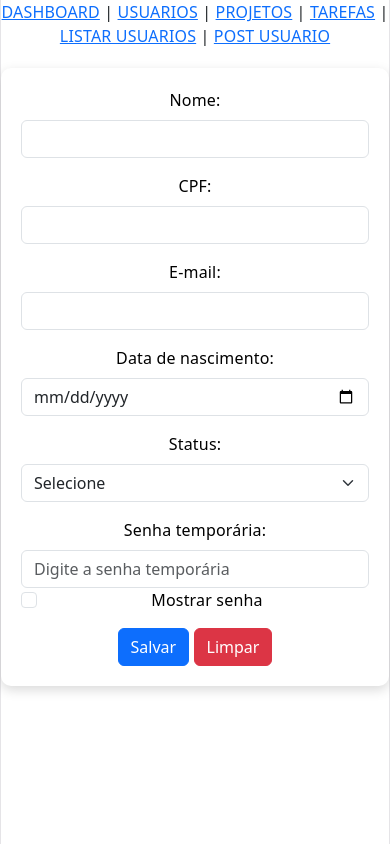
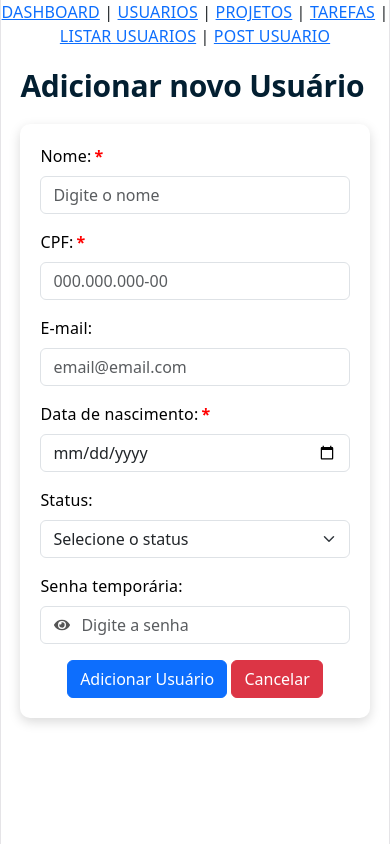
Before and after one commit to manoelamanciio/curso-fullstack-frontend-treina-recife, a React (Vite) app in the folder react/Aula 05/: page /usuarios in a window 390 px wide. Built offline with nearby package versions, Linux system fonts and the light colour scheme.

Commit message:
Crinado Alert para o formulario usuario e ajustando campos Nome, Cpf e Data de Nascimento

```diff
--- a/react/Aula 05/package.json
+++ b/react/Aula 05/package.json
@@ -14,6 +14,7 @@
     "react": "^19.2.8",
     "react-bootstrap": "^2.10.10",
     "react-dom": "^19.2.8",
+    "react-icons": "^5.7.0",
     "react-router-dom": "^7.18.4"
   },
   "devDependencies": {
--- a/react/Aula 05/src/components/FormUsuario.css
+++ b/react/Aula 05/src/components/FormUsuario.css
@@ -1,7 +1,6 @@
 .form-principal {
     width: 100%;
-    max-width: 700px;
-    margin: 40px auto;
+    margin: 0;
     padding: 30px;
     box-sizing: border-box;
     border-radius: 10px;
@@ -45,9 +44,13 @@
 }
 
 @media (max-width: 576px) {
+    .container-usuario {
+        width: auto;
+        margin: 15px;
+    }
+
     .form-principal {
         padding: 20px;
-        margin: 20px auto;
     }
 
     .alinhar-campos {
@@ -59,11 +62,7 @@
 .form-usuario-container {
     width: 90%;
     max-width: 700px;
-
-    /* Posicionamento */
     margin: 20px 0 0 20px;
-
-    /* Aparência */
     padding: 30px;
     background-color: white;
     border-radius: 10px;
@@ -79,3 +78,59 @@
 .campo-usuario {
     margin-bottom: 15px;
 }
+
+.pagina-usuario {
+    display: flex;
+    justify-content: flex-start;
+    align-items: flex-start;
+    min-height: 100vh;
+}
+
+.campo-senha {
+    position: relative;
+    display: flex;
+    align-items: center;
+}
+
+.campo-senha .form-control {
+    padding-left: 40px;
+}
+
+.botao-olho {
+    position: absolute;
+    left: 10px;
+    z-index: 2;
+    border: none;
+    background: transparent;
+    color: #555;
+    cursor: pointer;
+    padding: 4px;
+    display: flex;
+    align-items: center;
+    justify-content: center;
+}
+
+.botao-olho:hover {
+    color: #0d6efd;
+}
+
+.obrigatorio {
+    color: red;
+    font-weight: bold;
+    margin-left: 3px;
+}
+
+.container-usuario {
+
+    width: 90%;
+    max-width: 700px;
+    margin: 20px auto;
+}
+
+.titulo-form {
+    font-size: 30px;
+    font-weight: bold;
+    color: #031f31;
+    text-align: left;
+    margin-bottom: 0 0 12px 0;
+}
--- a/react/Aula 05/src/components/FormUsuario.jsx
+++ b/react/Aula 05/src/components/FormUsuario.jsx
@@ -2,7 +2,7 @@ import { useState } from "react";
 import Button from "react-bootstrap/Button";
 import Form from "react-bootstrap/Form";
 import "./FormUsuario.css";
-
+import { FaEye, FaEyeSlash } from "react-icons/fa";
 function FormUsuario() {
 
     const [nome, setNome] = useState("");
@@ -19,17 +19,30 @@ function FormUsuario() {
         setEmail("");
         setDataNascimento("");
         setStatus("");
-        setSenhaTemporaria("")
-        setMostrarSenha(false)
-
-    }
+        setSenhaTemporaria("");
+        setMostrarSenha(false);
+    };
 
     const salvar = (e) => {
         e.preventDefault();
 
+        if (!nome.trim() || !cpf || !dataNascimento) {
+            alert(
+                "Atenção! Preencha os campos obrigatórios: Nome, CPF e Data de nascimento."
+            );
+            return;
+        }
+
+        const cpfNumeros = cpf.replace(/\D/g, "");
+
+        if (cpfNumeros.length !== 11) {
+            alert("CPF inválido! Informe os 11 números do CPF.");
+            return;
+        }
+
         const usuario = {
-            nome,
-            cpf,
+            nome: nome.trim(),
+            cpf: cpfNumeros,
             email,
             dataNascimento,
             status,
@@ -37,47 +50,80 @@ function FormUsuario() {
         };
 
         console.log(usuario);
+
+        alert("Dados do usuário salvos com sucesso!");
+
         limparCampos();
+    };
+
+    const cancelar = () => {
+        const confirmar = window.confirm(
+            "Tem certeza de que deseja cancelar esta ação?\n\nOs dados que não foram salvos serão perdidos."
+        );
+
+        if (confirmar) {
+            limparCampos();
+        }
     };
 
 
     return (
-        <div className="pagina-usuario">
+
+        <div className="container-usuario">
+            <h2 className="titulo-form">Adicionar novo Usuário</h2>
+
             <Form className="form-principal" onSubmit={salvar}>
 
                 <Form.Group className="mb-3">
-                    <Form.Label htmlFor="nome">Nome:</Form.Label>
+                    <Form.Label htmlFor="nome" className="d-block text-start">
+                        Nome:<span className="obrigatorio">*</span>
+                    </Form.Label>
                     <Form.Control
                         type="text"
                         id="nome"
                         value={nome}
                         onChange={(e) => setNome(e.target.value)}
+                        placeholder="Digite o nome"
                     />
                 </Form.Group>
 
                 <Form.Group className="mb-3">
-                    <Form.Label htmlFor="cpf">CPF:</Form.Label>
+                    <Form.Label htmlFor="cpf" className="d-block text-start">
+                        CPF:<span className="obrigatorio">*</span>
+                    </Form.Label>
                     <Form.Control
                         type="text"
                         id="cpf"
                         value={cpf}
-                        onChange={(e) => setCpf(e.target.value)}
+                        onChange={(e) =>
+                            setCpf(
+                                e.target.value
+                                    .replace(/\D/g, "")
+                                    .slice(0, 11)
+                                    .replace(/(\d{3})(\d)/, "$1.$2")
+                                    .replace(/(\d{3})(\d)/, "$1.$2")
+                                    .replace(/(\d{3})(\d{1,2})$/, "$1-$2")
+                            )
+                        }
+                        placeholder="000.000.000-00"
+                        maxLength={14}
                     />
                 </Form.Group>
 
                 <Form.Group className="mb-3">
-                    <Form.Label htmlFor="email">E-mail:</Form.Label>
+                    <Form.Label htmlFor="email" className="d-block text-start">E-mail:</Form.Label>
                     <Form.Control
                         type="email"
                         id="email"
                         value={email}
                         onChange={(e) => setEmail(e.target.value)}
+                        placeholder="email@email.com"
                     />
                 </Form.Group>
 
                 <Form.Group className="mb-3">
-                    <Form.Label htmlFor="dataNascimento">
-                        Data de nascimento:
+                    <Form.Label htmlFor="dataNascimento" className="d-block text-start">
+                        Data de nascimento:<span className="obrigatorio">*</span>
                     </Form.Label>
                     <Form.Control
                         type="date"
@@ -90,64 +136,60 @@ function FormUsuario() {
                 </Form.Group>
 
                 <Form.Group className="mb-3">
-                    <Form.Label htmlFor="status">Status:</Form.Label>
+                    <Form.Label htmlFor="status" className="d-block text-start">Status:</Form.Label>
                     <Form.Select
                         id="status"
                         value={status}
                         onChange={(e) => setStatus(e.target.value)}
                     >
-                        <option value="">Selecione</option>
+                        <option value="">Selecione o status</option>
                         <option value="ATIVO">Ativo</option>
                         <option value="INATIVO">Inativo</option>
                     </Form.Select>
                 </Form.Group>
 
                 <Form.Group className="mb-3">
-                    <Form.Label htmlFor="senhaTemporaria">
+                    <Form.Label
+                        htmlFor="senhaTemporaria"
+                        className="d-block text-start"
+                    >
                         Senha temporária:
                     </Form.Label>
 
-                    <Form.Control
-                        type={mostrarSenha ? "text" : "password"}
-                        id="senhaTemporaria"
-                        value={senhaTemporaria}
-                        onChange={(e) =>
-                            setSenhaTemporaria(e.target.value)
-                        }
-                        placeholder="Digite a senha temporária"
-                    />
+                    <div className="campo-senha">
+                        <button
+                            type="button"
+                            className="botao-olho"
+                            onClick={() => setMostrarSenha(!mostrarSenha)}
+                            aria-label={mostrarSenha ? "Ocultar senha" : "Mostrar senha"}
+                        >
+                            {mostrarSenha ? <FaEyeSlash /> : <FaEye />}
+                        </button>
 
-                    <Form.Check
-                        type="checkbox"
-                        label="Mostrar senha"
-                        checked={mostrarSenha}
-                        onChange={(e) =>
-                            setMostrarSenha(e.target.checked)
-                        }
-                    />
+                        <Form.Control
+                            type={mostrarSenha ? "text" : "password"}
+                            id="senhaTemporaria"
+                            value={senhaTemporaria}
+                            onChange={(e) => setSenhaTemporaria(e.target.value)}
+                            placeholder="Digite a senha"
+                        />
+                    </div>
                 </Form.Group>
 
+
                 <Button variant="primary" type="submit" className="btn01">
-                    Salvar
+                    Adicionar Usuário
                 </Button>{" "}
 
                 <Button
                     variant="danger"
                     type="button"
-                    onClick={() => {
-                        setNome("");
-                        setCpf("");
-                        setEmail("");
-                        setDataNascimento("");
-                        setStatus("");
-                        setSenhaTemporaria("");
-                        setMostrarSenha(false);
-                    }}
+                    onClick={cancelar}
                 >
-                    Limpar
+                    Cancelar
                 </Button>
 
-            </Form>
+            </Form >
         </div>
     );
 }
```
Also changed, not shown: 1 other file (tests, documents, lock files or other folders).
